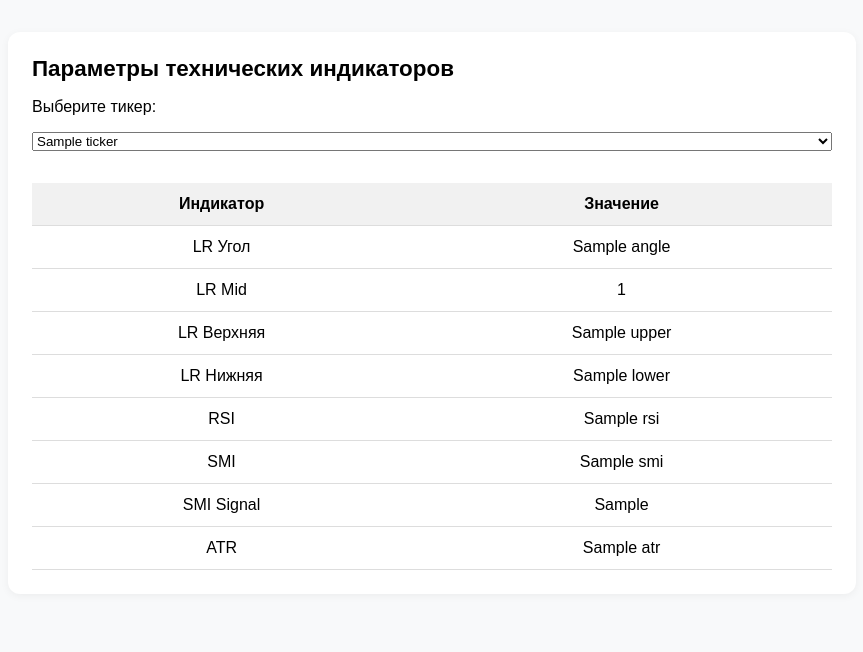
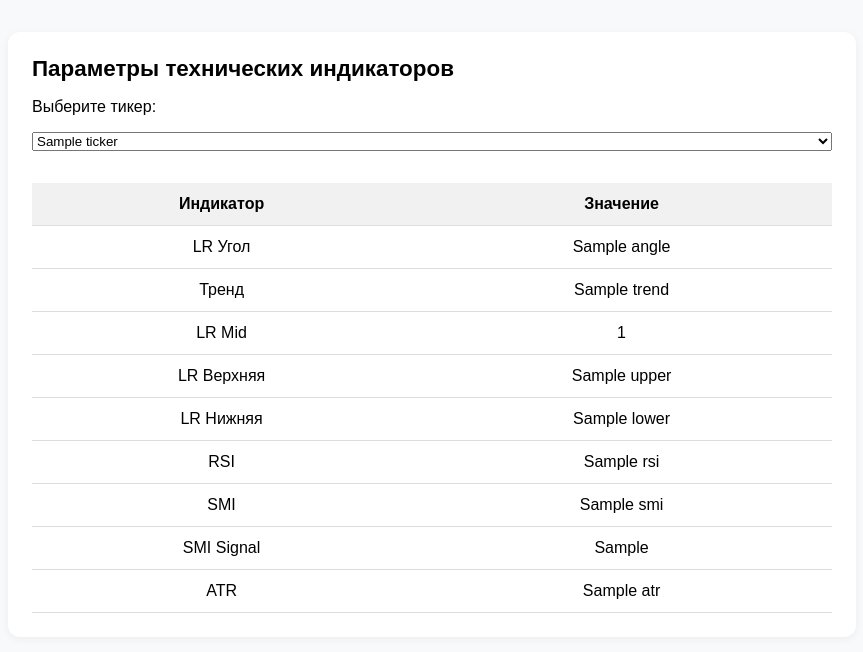
Before and after one commit to wingsofphoenix2013/trading-platform, a FastAPI app: template web/templates/ticker_param.html in a window 1280 px wide. Shown: the top 652 px of the page, without its empty margins (208-1071 px from the left). Run offline with FastAPI, Linux system fonts and the light colour scheme; the template is opened without the code that fills it: most values are stand-ins (such as "Sample title", 1, 10 or a date in 2020).

Commit message:
Добавлено отображение тренда в таблице индикаторов

```diff
--- a/web/templates/ticker_param.html
+++ b/web/templates/ticker_param.html
@@ -36,6 +36,7 @@
         </thead>
         <tbody>
             <tr><td>LR Угол</td><td>{{ indicators.angle or 'n/a' }}</td></tr>
+            <tr><td>Тренд</td><td>{{ indicators.trend or 'n/a' }}</td></tr>
             <tr><td>LR Mid</td><td>{{ indicators.mid or 'n/a' }}</td></tr>
             <tr><td>LR Верхняя</td><td>{{ indicators.upper or 'n/a' }}</td></tr>
             <tr><td>LR Нижняя</td><td>{{ indicators.lower or 'n/a' }}</td></tr>
```
